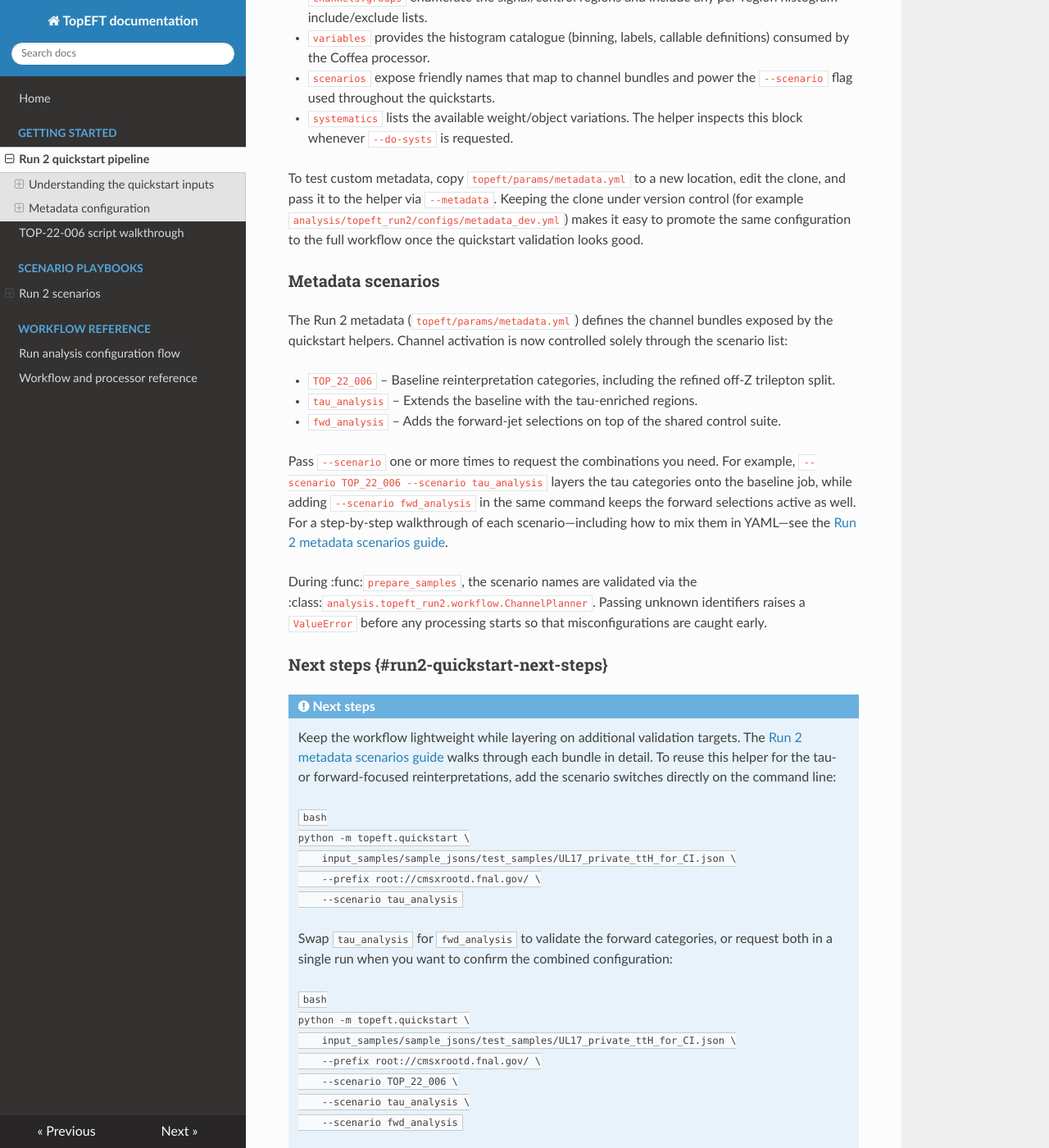
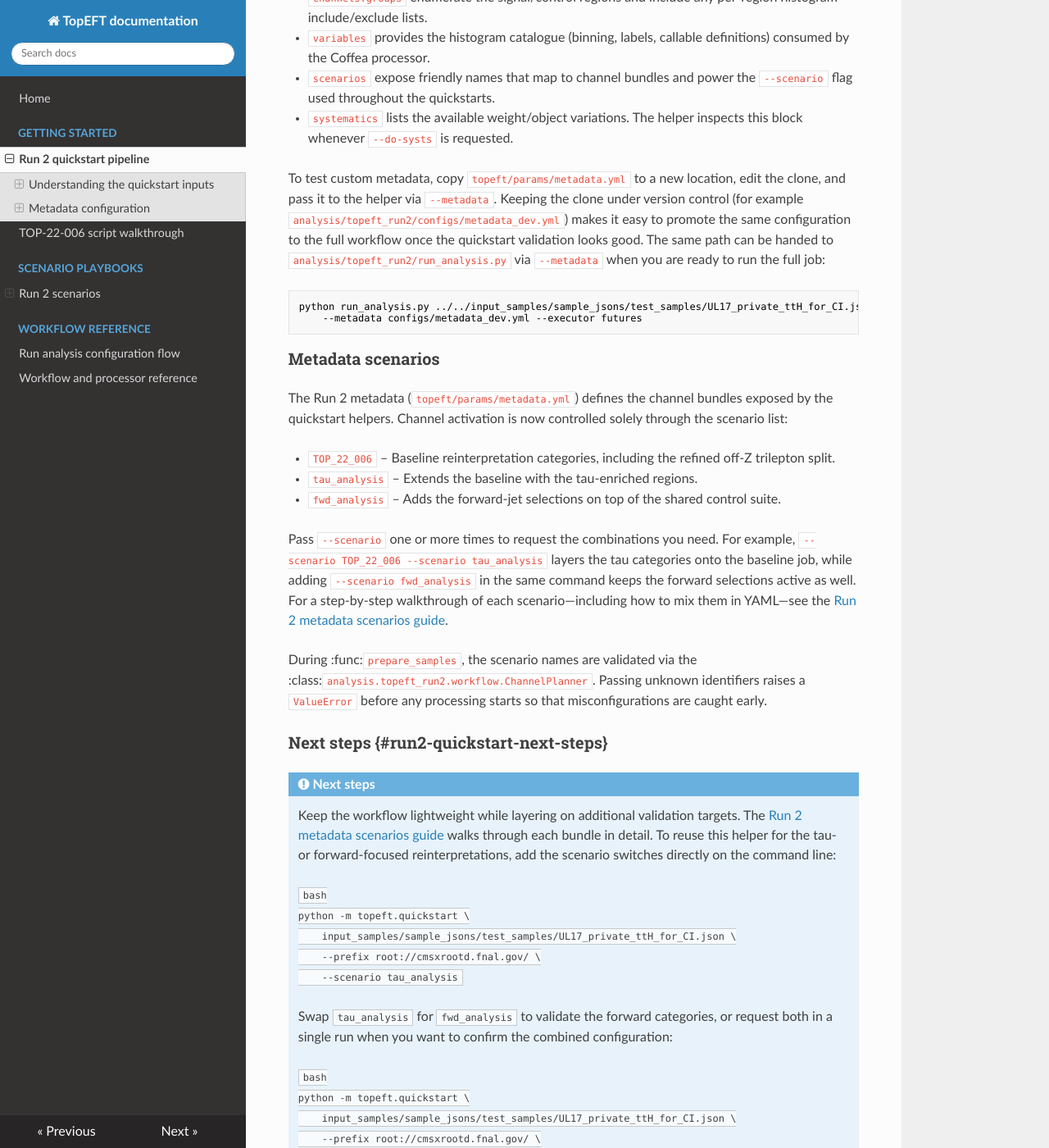
Before and after one commit to TopEFT/topeft, an MkDocs documentation site: the page built from docs/quickstart_run2.md, in a window 1280 px wide and 1400 px high, scrolled down 1450 px. Shown: the whole window at 82% size. Built offline with MkDocs 1.6.1, drawn with Linux system fonts in a browser that asks for light colours; nearby versions of some CDN libraries; some of the changed text lies outside the part shown.

Commit message:
Document metadata override in YAML presets

````diff
--- a/docs/quickstart_run2.md
+++ b/docs/quickstart_run2.md
@@ -76,7 +76,14 @@
 edit the clone, and pass it to the helper via ``--metadata``.  Keeping the clone
 under version control (for example ``analysis/topeft_run2/configs/metadata_dev.yml``)
 makes it easy to promote the same configuration to the full workflow once the
-quickstart validation looks good.
+quickstart validation looks good.  The same path can be handed to
+``analysis/topeft_run2/run_analysis.py`` via ``--metadata`` when you are ready to
+run the full job:
+
+```bash
+python run_analysis.py ../../input_samples/sample_jsons/test_samples/UL17_private_ttH_for_CI.json \
+    --metadata configs/metadata_dev.yml --executor futures
+```
 
 ### Metadata scenarios
 
@@ -135,11 +142,13 @@
     the same list in a YAML override for :mod:`run_analysis.py` before scaling
     up.  Start by copying ``analysis/topeft_run2/configs/fullR2_run.yml`` to
     ``analysis/topeft_run2/configs/fullR2_run_tau_fwd.yml`` so all of the other
-    defaults remain aligned, then update the new file's sample list and
-    scenarios as shown below:
+    defaults remain aligned, then update the new file's metadata pointer, sample
+    list, and scenarios as shown below:
 
     ```yaml
     # analysis/topeft_run2/configs/fullR2_run_tau_fwd.yml
+    metadata: configs/metadata_dev.yml
+    # (clone topeft/params/metadata.yml to configs/metadata_dev.yml before editing)
     jsonFiles:
       - ../../input_samples/sample_jsons/test_samples/UL17_private_ttH_for_CI.json
     scenarios:
````
Also changed, not shown: README.md (+15 -6 lines), analysis/topeft_run2/README.md (+7 -0 lines), docs/quickstart_top22_006.md (+12 -2 lines), docs/run_analysis_configuration.md (+4 -4 lines), 7 other files.
